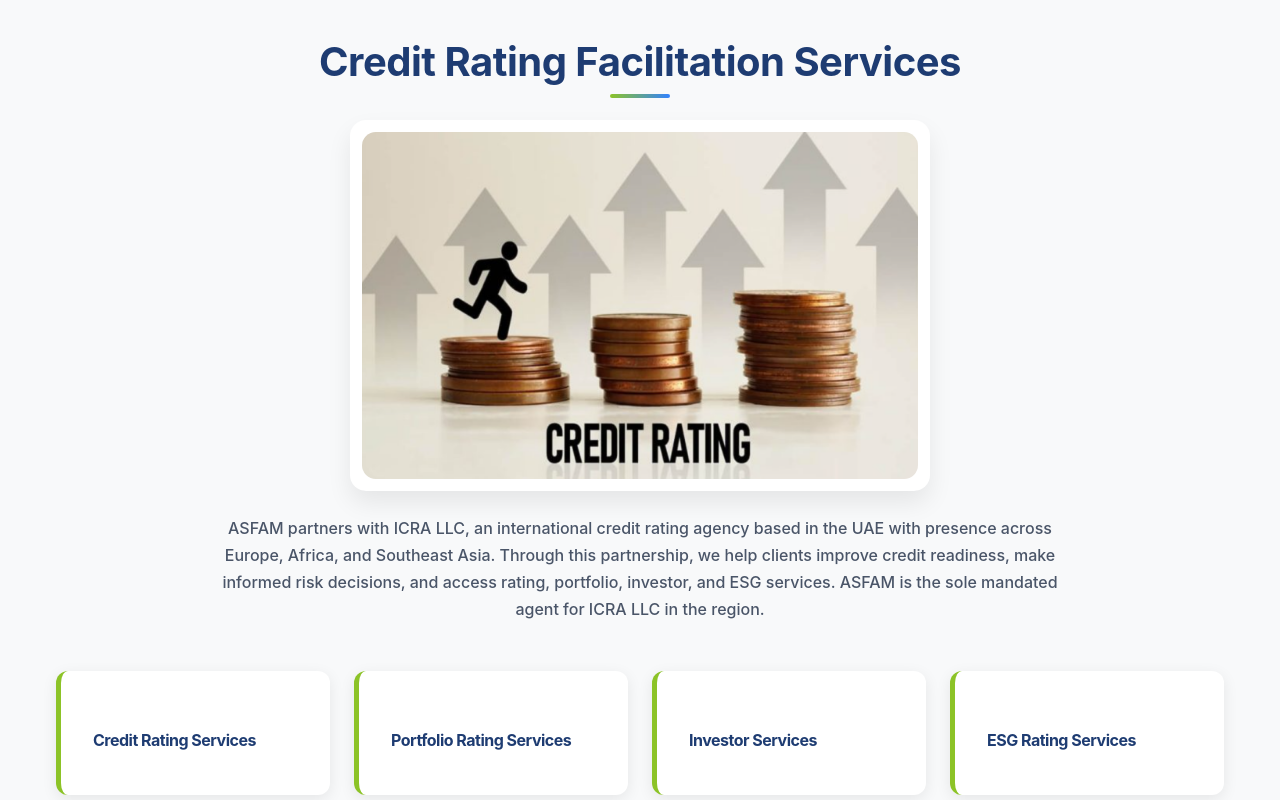
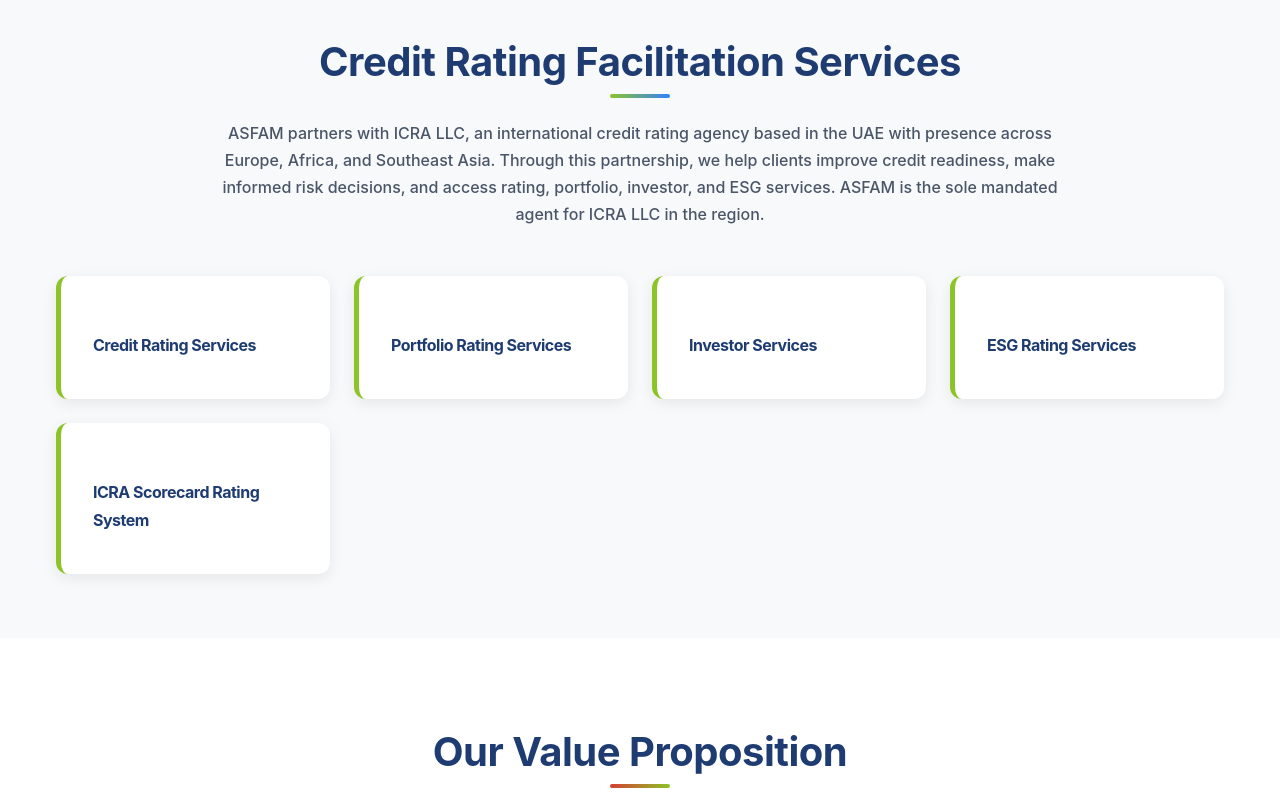
Before and after one commit to Maundu-Anthony/asfam-consultancy-limited, a React (Create React App) app: page /services in a window 1280 px wide. Shown: the part 2560-3360 px from the top of the page. Built offline with nearby package versions, Linux system fonts and the light colour scheme.

Commit message:
updates company email address in all instances

```diff
--- a/src/pages/Services.js
+++ b/src/pages/Services.js
@@ -1,6 +1,5 @@
 import React from 'react';
 import ServiceCard from '../components/ServiceCard';
-import creditRatingSectionImage from '../images/Credit_Rating_section.png';
 import './Services.css';
 
 function Services() {
@@ -197,15 +196,6 @@
       <section className="credit-rating">
         <div className="container">
           <h2>Credit Rating Facilitation Services</h2>
-          <div className="section-visuals">
-            <div className="section-image-card credit-image-card">
-              <img
-                src={creditRatingSectionImage}
-                alt="Credit rating section illustration"
-                className="section-image credit-rating-image"
-              />
-            </div>
-          </div>
           <p className="section-intro">
             ASFAM partners with ICRA LLC, an international credit rating agency based in the UAE with presence across Europe, Africa, and Southeast Asia. Through this partnership, we help clients improve credit readiness, make informed risk decisions, and access rating, portfolio, investor, and ESG services. ASFAM is the sole mandated agent for ICRA LLC in the region.
           </p>
@@ -296,7 +286,7 @@
       <section className="contacts">
         <div className="container">
           <h2>Contacts</h2>
-          <p>Email: <a href="mailto:info@asfam.com">info@asfamconsultancy.com</a></p>
+          <p>Email: <a href="mailto:info@asfam.co.ke">info@asfam.co.ke</a></p>
         </div>
       </section>
     </div>
```
